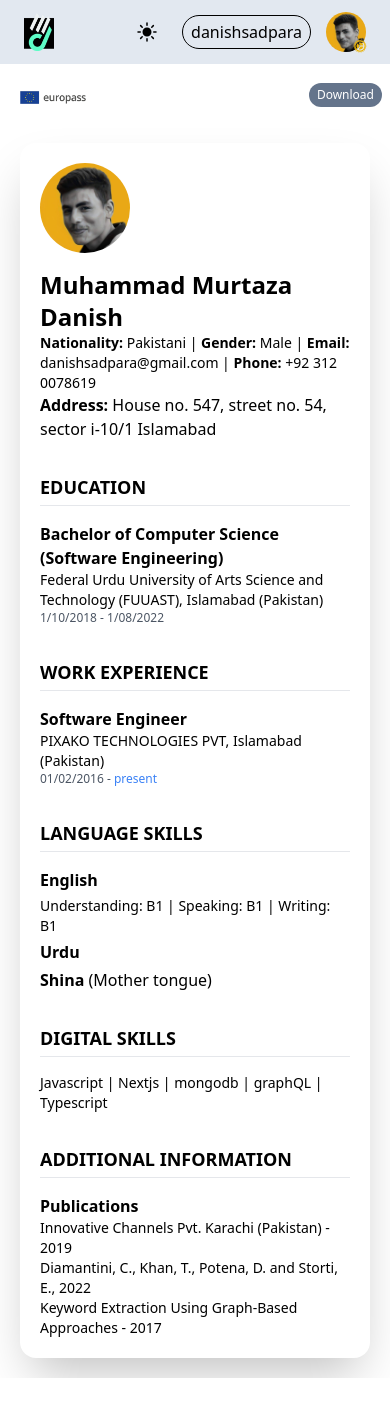
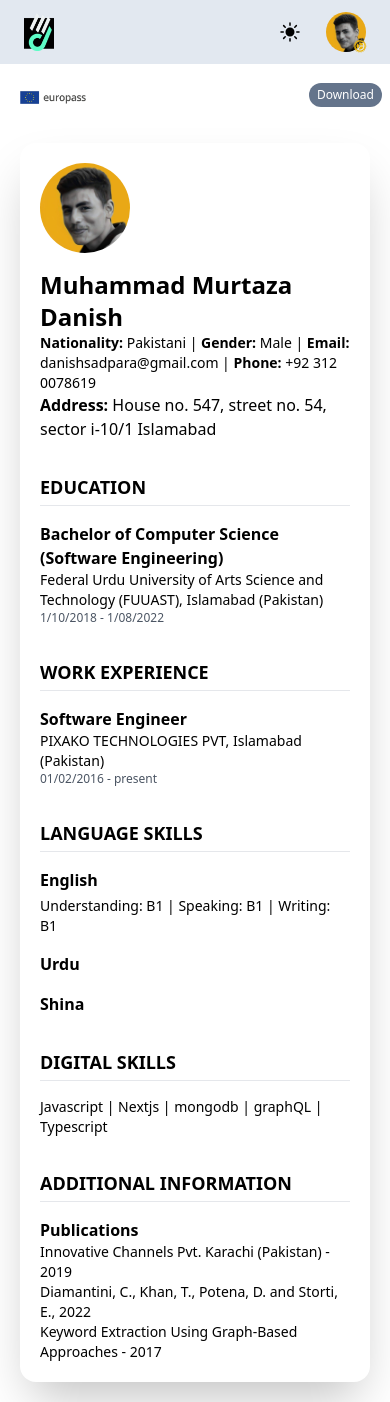
Before and after one commit to danishsadpara/portfolio, a Next.js app in the folder nextjs/: page /profile in a window 390 px wide. Before the commit the page ends 1378 px from the top, so only its background shows below. Built offline with nearby package versions, Linux system fonts and the light colour scheme.

Commit message:
AMD: added json file and hide name tag on Appbar in small screens

```diff
--- a/nextjs/src/app/profile/page.tsx
+++ b/nextjs/src/app/profile/page.tsx
@@ -1,17 +1,8 @@
 import React from "react";
 import Avatar from "@/components/Avatar";
+import user from "@/entities/profile/data.json";
 
 const Profile = () => {
-  const user = {
-    avatar: "/self.jpg",
-    name: "Muhammad Murtaza Danish",
-    nationality: "Pakistani",
-    gender: "Male",
-    email: "danishsadpara@gmail.com",
-    phone: "+92 312 0078619",
-    address: "House no. 547, street no. 54, sector i-10/1 Islamabad",
-  };
-
   return (
     <div className="">
       <div className="flex justify-between m-2 items-center">
@@ -22,20 +13,17 @@ const Profile = () => {
           height={40}
         />
         <div className="">
-          <button
-            // onClick={downloadPDF}
-            className="bg-slate-500 rounded-full text-white px-2 py-1 animate-bounce"
-          >
-            <p className="text-xs "> Download</p>
+          <button className="bg-slate-500 rounded-full text-white px-2 py-1 animate-bounce">
+            <p className="text-xs">Download</p>
           </button>
         </div>
       </div>
-      <div className="mx-5 md:mx-24  my-5 p-5 shadow-2xl   rounded-2xl w-auto">
+      <div className="mx-5 md:mx-24 my-5 p-5 shadow-2xl rounded-2xl w-auto">
         {/* Header Section */}
-        <div className="flex flex-col md:flex-row space-y-4 md:space-y-0 md:space-x-10 md:items-center ">
+        <div className="flex flex-col md:flex-row space-y-4 md:space-y-0 md:space-x-10 md:items-center">
           <div>
             <Avatar
-              source="/self.jpg"
+              source={user.avatar}
               altText="self avatar"
               width={90}
               height={90}
@@ -43,11 +31,11 @@ const Profile = () => {
           </div>
           <div className="flex space-x-4">
             <div className="flex flex-col">
-              <h1 className="text-2xl font-bold ">{user.name}</h1>
+              <h1 className="text-2xl font-bold">{user.name}</h1>
               <p className="text-sm">
-                <b>Nationality:</b> {user.nationality} | <b>Gender: </b>{" "}
-                {user.gender} | <b>Email: </b>
-                {user.email} | <b>Phone:</b> {user.phone}
+                <b>Nationality:</b> {user.nationality} | <b>Gender:</b>{" "}
+                {user.gender} | <b>Email:</b> {user.email} | <b>Phone:</b>{" "}
+                {user.phone}
               </p>
               <p>
                 <b>Address:</b> {user.address}
@@ -59,16 +47,15 @@ const Profile = () => {
         {/* Education and Training Section */}
         <div className="mt-8">
           <h2 className="text-lg font-semibold border-b pb-1">EDUCATION</h2>
-          <div className="mt-4">
-            <p className="font-bold">
-              Bachelor of Computer Science (Software Engineering)
+          {user.education.map((edu, index) => (
+            <div key={index} className="mt-4">
+              <p className="font-bold">{edu.degree}</p>
+              <p className="text-sm">
+                {edu.institution}, {edu.location}
               </p>
-            <p className="text-sm">
-              Federal Urdu University of Arts Science and Technology (FUUAST),
-              Islamabad (Pakistan)
-            </p>
-            <p className="text-xs text-gray-600">1/10/2018 - 1/08/2022</p>
+              <p className="text-xs text-gray-600">{edu.dates}</p>
             </div>
+          ))}
         </div>
 
         {/* Work Experience Section */}
@@ -76,15 +63,15 @@ const Profile = () => {
           <h2 className="text-lg font-semibold border-b pb-1">
             WORK EXPERIENCE
           </h2>
-          <div className="mt-4">
-            <p className="font-bold">Software Engineer</p>
+          {user.workExperience.map((work, index) => (
+            <div key={index} className="mt-4">
+              <p className="font-bold">{work.position}</p>
               <p className="text-sm">
-              PIXAKO TECHNOLOGIES PVT, Islamabad (Pakistan)
+                {work.company}, {work.location}
               </p>
-            <p className="text-xs text-gray-600">
-              01/02/2016 - <span className="text-blue-500">present</span>
-            </p>
+              <p className="text-xs text-gray-600">{work.dates}</p>
             </div>
+          ))}
         </div>
 
         {/* Language Skills Section */}
@@ -92,16 +79,19 @@ const Profile = () => {
           <h2 className="text-lg font-semibold border-b pb-1">
             LANGUAGE SKILLS
           </h2>
-          <div className="space-y-1 mt-4">
-            <p className="font-bold ">English</p>
-            <div className=" space-x-1 text-sm">
-              <p>Understanding: B1 | Speaking: B1 | Writing: B1 </p>
-            </div>
-            <p className="font-bold ">Urdu</p>
-            <p className="">
-              <span className="font-bold"> Shina</span> (Mother tongue)
+          {user.languageSkills.map((lang, index) => (
+            <div key={index} className="space-y-1 mt-4">
+              <p className="font-bold">{lang.language}</p>
+              {lang.skills.length > 0 && (
+                <div className="space-x-1 text-sm">
+                  <p>
+                    Understanding: {lang.proficiency} | Speaking:{" "}
+                    {lang.proficiency} | Writing: {lang.proficiency}
                   </p>
                 </div>
+              )}
+            </div>
+          ))}
         </div>
 
         {/* Digital Skills Section */}
@@ -110,9 +100,7 @@ const Profile = () => {
             DIGITAL SKILLS
           </h2>
           <div className="mt-4">
-            <p className="text-sm">
-              Javascript | Nextjs | mongodb | graphQL | Typescript
-            </p>
+            <p className="text-sm">{user.digitalSkills.join(" | ")}</p>
           </div>
         </div>
 
@@ -123,15 +111,11 @@ const Profile = () => {
           </h2>
           <div className="mt-4">
             <p className="font-bold">Publications</p>
-            <p className="text-sm">
-              Innovative Channels Pvt. Karachi (Pakistan) - 2019
+            {user.additionalInformation.publications.map((pub, index) => (
+              <p key={index} className="text-sm">
+                {pub}
               </p>
-            <p className="text-sm">
-              Diamantini, C., Khan, T., Potena, D. and Storti, E., 2022
-            </p>
-            <p className="text-sm">
-              Keyword Extraction Using Graph-Based Approaches - 2017
-            </p>
+            ))}
           </div>
         </div>
       </div>
--- a/nextjs/src/components/Appbar.tsx
+++ b/nextjs/src/components/Appbar.tsx
@@ -22,7 +22,10 @@ const Appbar: React.FC = () => {
           <div className="">
             <ThemeSwitch />
           </div>
-          <Tag text="danishsadpara" />
+          <span className="hidden md:block">
+            <Tag text="danishsadpara" />
+          </span>
+
           <div className="relative">
             <Avatar
               source="/self.jpg"
--- /dev/null
+++ b/nextjs/src/entities/profile/data.json
@@ -0,0 +1,50 @@
+{
+  "avatar": "/self.jpg",
+  "name": "Muhammad Murtaza Danish",
+  "nationality": "Pakistani",
+  "gender": "Male",
+  "email": "danishsadpara@gmail.com",
+  "phone": "+92 312 0078619",
+  "address": "House no. 547, street no. 54, sector i-10/1 Islamabad",
+  "education": [
+    {
+      "degree": "Bachelor of Computer Science (Software Engineering)",
+      "institution": "Federal Urdu University of Arts Science and Technology (FUUAST)",
+      "location": "Islamabad (Pakistan)",
+      "dates": "1/10/2018 - 1/08/2022"
+    }
+  ],
+  "workExperience": [
+    {
+      "position": "Software Engineer",
+      "company": "PIXAKO TECHNOLOGIES PVT",
+      "location": "Islamabad (Pakistan)",
+      "dates": "01/02/2016 - present"
+    }
+  ],
+  "languageSkills": [
+    {
+      "language": "English",
+      "proficiency": "B1",
+      "skills": ["Understanding", "Speaking", "Writing"]
+    },
+    {
+      "language": "Urdu",
+      "proficiency": "Native",
+      "skills": []
+    },
+    {
+      "language": "Shina",
+      "proficiency": "Mother tongue",
+      "skills": []
+    }
+  ],
+  "digitalSkills": ["Javascript", "Nextjs", "mongodb", "graphQL", "Typescript"],
+  "additionalInformation": {
+    "publications": [
+      "Innovative Channels Pvt. Karachi (Pakistan) - 2019",
+      "Diamantini, C., Khan, T., Potena, D. and Storti, E., 2022",
+      "Keyword Extraction Using Graph-Based Approaches - 2017"
+    ]
+  }
+}
--- a/nextjs/tailwind.config.ts
+++ b/nextjs/tailwind.config.ts
@@ -4,6 +4,7 @@ const config: Config = {
   content: [
     "./src/pages/**/*.{js,ts,jsx,tsx,mdx}",
     "./src/components/**/*.{js,ts,jsx,tsx,mdx}",
+    "./src/entities/**/*.{js,ts,jsx,tsx,mdx,json}",
     "./src/app/**/*.{js,ts,jsx,tsx,mdx}",
   ],
   theme: {
```
Lines whose indentation alone changed are shown as unchanged.
